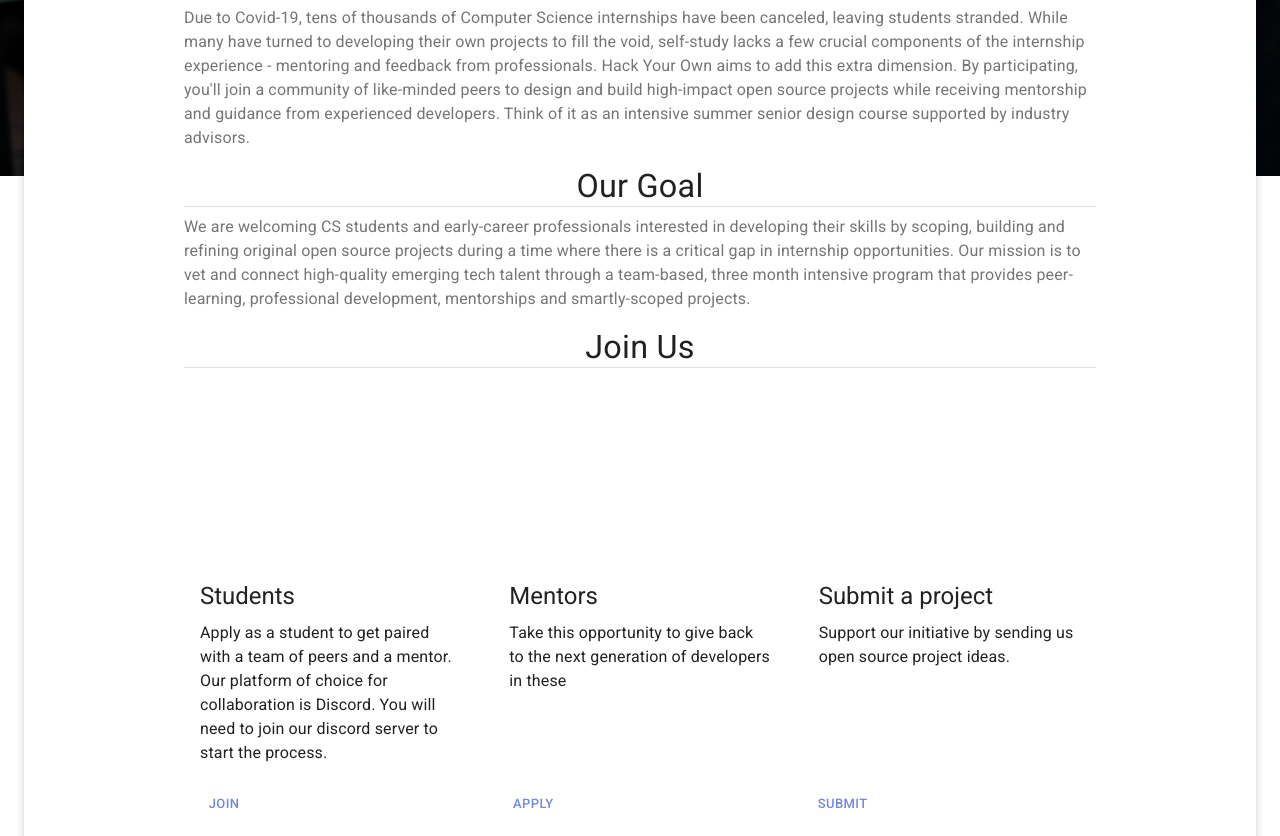
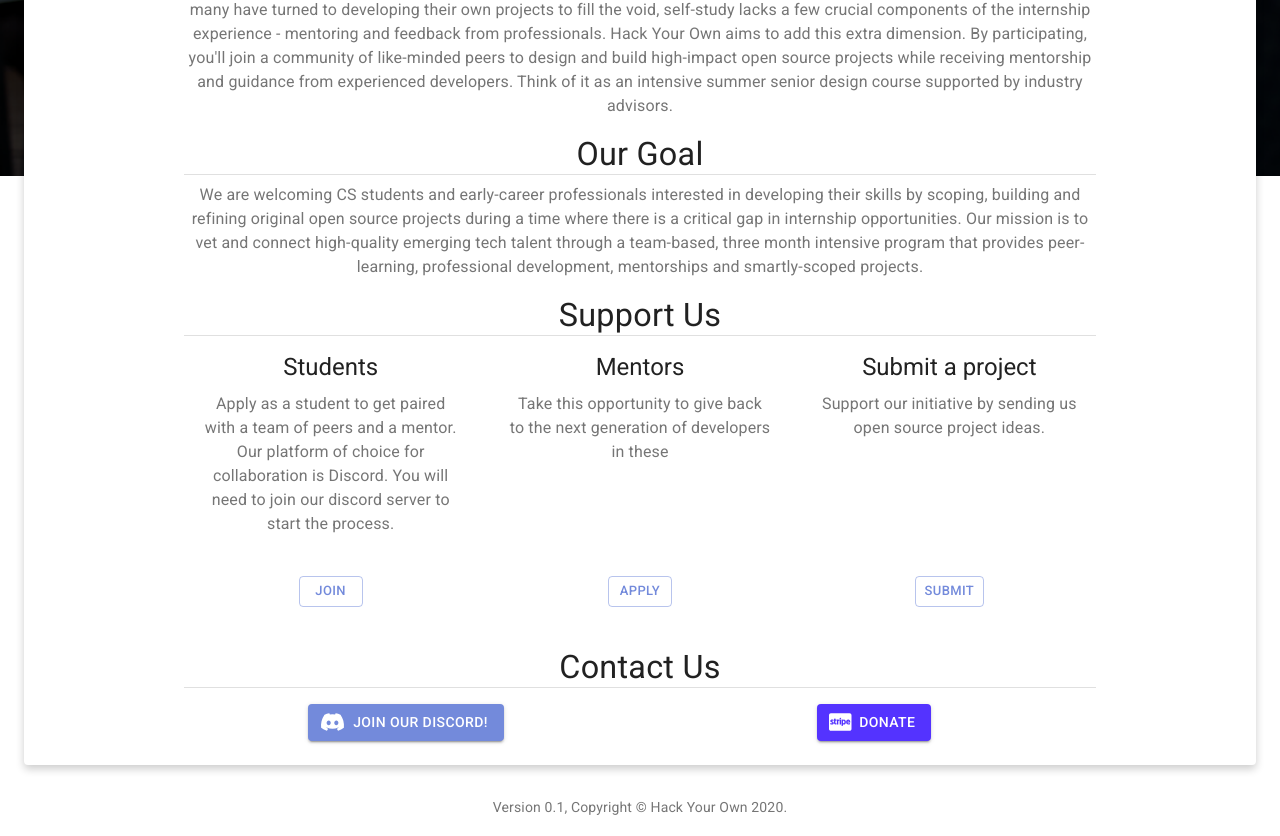
Before and after one commit to syntheticproduct/HackYourOwn, a Next.js app: page / in a window 1280 px wide. Shown: the part 424-1260 px from the top of the page. Built offline with nearby package versions, Linux system fonts and the light colour scheme.

Commit message:
Centered Text+hoever effect of cards+donate button

```diff
--- a/componets/cards.js
+++ b/componets/cards.js
@@ -2,7 +2,6 @@ import Button from "@material-ui/core/Button";
 import Card from "@material-ui/core/Card";
 import CardActions from "@material-ui/core/CardActions";
 import CardContent from "@material-ui/core/CardContent";
-import CardMedia from "@material-ui/core/CardMedia";
 import Grid from "@material-ui/core/Grid";
 import Typography from "@material-ui/core/Typography";
 import { makeStyles } from "@material-ui/core/styles";
@@ -10,7 +9,7 @@ import Container from "@material-ui/core/Container";
 
 const useStyles = makeStyles((theme) => ({
   cardGrid: {
-    paddingTop: theme.spacing(4),
+    paddingTop: theme.spacing(0),
     paddingBottom: theme.spacing(4),
     paddingLeft: theme.spacing(0),
     paddingRight: theme.spacing(0),
@@ -30,6 +29,12 @@ const useStyles = makeStyles((theme) => ({
     display: "flex",
     flexDirection: "column",
     boxShadow: "0 0px 0px 0 rgba(0,0,0,0)",
+    justifyContent: "center",
+    alignItems: "center",
+    transition: "0.3s",
+    "&:hover": {
+      boxShadow: "0 8px 16px 0 rgba(0,0,0,0.2)",
+    },
   },
   cardMedia: {
     paddingTop: "56.25%", // 16:9
@@ -41,9 +46,8 @@ const useStyles = makeStyles((theme) => ({
     backgroundColor: theme.palette.background.paper,
     padding: theme.spacing(6),
   },
+
 }));
-
-const cards = [1, 2, 3];
 
 export default function Cards() {
   const classes = useStyles();
@@ -53,21 +57,29 @@ export default function Cards() {
       <Grid container spacing={2}>
         <Grid item xs={12} sm={6} md={4}>
           <Card className={classes.blankCard}>
-            <CardMedia
-              className={classes.cardMedia}
-              image=""
-              title="Students"
-            />
             <CardContent className={classes.cardContent}>
-              <Typography gutterBottom variant="h5" component="h2">
+              <Typography
+                gutterBottom
+                variant="h5"
+                component="h2"
+                align="center"
+              >
                 Students
               </Typography>
-              <Typography>
-              Apply as a student to get paired with a team of peers and a mentor. Our platform of choice for collaboration is Discord. You will need to join our discord server to start the process.
+              <Typography align="center" color="textSecondary" paragraph>
+                Apply as a student to get paired with a team of peers and a
+                mentor. Our platform of choice for collaboration is Discord. You
+                will need to join our discord server to start the process.
               </Typography>
             </CardContent>
             <CardActions>
-              <Button size="small" color="primary">
+              <Button
+                size="small"
+                color="primary"
+                target="_blank"
+                href="https://discord.gg/KNKdGGe"
+                variant="outlined"
+              >
                 Join
               </Button>
             </CardActions>
@@ -75,21 +87,28 @@ export default function Cards() {
         </Grid>
         <Grid item xs={12} sm={6} md={4}>
           <Card className={classes.blankCard}>
-            <CardMedia
-              className={classes.cardMedia}
-              image=""
-              title="Mentors"
-            />
             <CardContent className={classes.cardContent}>
-              <Typography gutterBottom variant="h5" component="h2">
+              <Typography
+                gutterBottom
+                variant="h5"
+                component="h2"
+                align="center"
+              >
                 Mentors
               </Typography>
-              <Typography>
-                Take this opportunity to give back to the next generation of developers in these
+              <Typography align="center" color="textSecondary" paragraph>
+                Take this opportunity to give back to the next generation of
+                developers in these
               </Typography>
             </CardContent>
             <CardActions>
-              <Button size="small" color="primary">
+              <Button
+                size="small"
+                color="primary"
+                target="_blank noopener noreferrer"
+                href="mailto:camille@hackyourown.org"
+                variant="outlined"
+              >
                 Apply
               </Button>
             </CardActions>
@@ -97,21 +116,27 @@ export default function Cards() {
         </Grid>
         <Grid item xs={12} sm={6} md={4}>
           <Card className={classes.blankCard}>
-            <CardMedia
-              className={classes.cardMedia}
-              image=""
-              title="Donors"
-            />
             <CardContent className={classes.cardContent}>
-              <Typography gutterBottom variant="h5" component="h2">
+              <Typography
+                gutterBottom
+                variant="h5"
+                component="h2"
+                align="center"
+              >
                 Submit a project
               </Typography>
-              <Typography>
+              <Typography align="center" color="textSecondary" paragraph>
                 Support our initiative by sending us open source project ideas.
               </Typography>
             </CardContent>
             <CardActions>
-              <Button size="small" color="primary">
+              <Button
+                size="small"
+                color="primary"
+                target="_blank noopener noreferrer"
+                href="mailto:project-idea@hackyourown.org"
+                variant="outlined"
+              >
                 Submit
               </Button>
             </CardActions>
@@ -126,7 +151,7 @@ export function BigCard({ children }) {
   const classes = useStyles();
   return (
     <Container className={classes.cardGrid} maxWidth="lg">
-      <Card className={classes.card} raised="true">
+      <Card className={classes.card} raised>
         <CardContent className={classes.cardContent}>{children}</CardContent>
       </Card>
     </Container>
--- a/src/Copyright.js
+++ b/src/Copyright.js
@@ -4,7 +4,7 @@ import Typography from '@material-ui/core/Typography';
 export default function Copyright() {
   return (
     <Typography variant="body2" color="textSecondary" align="center">
-      {'Copyright © Hack Your Own '}
+      {'Version 0.1, Copyright © Hack Your Own '}
       {new Date().getFullYear()}
       {'.'}
     </Typography>
--- a/src/body.js
+++ b/src/body.js
@@ -7,11 +7,17 @@ import Container from "@material-ui/core/Container";
 import Button from "@material-ui/core/Button";
 import Grid from "@material-ui/core/Grid";
 import { FontAwesomeIcon } from "@fortawesome/react-fontawesome";
-import { faDiscord } from "@fortawesome/free-brands-svg-icons";
+import { faDiscord, faCcStripe } from "@fortawesome/free-brands-svg-icons";
 
 const useStyles = makeStyles((theme) => ({
   padding1: {
     padding: theme.spacing(1, 0, 0),
+  },
+  center: {
+    textAlign: "center",
+  },
+  orange: {
+    backgroundColor: "#5433FF",
   },
 }));
 
@@ -28,10 +34,17 @@ export default function Body() {
         color="textSecondary"
         paragraph
         className={classes.padding1}
+        align="center"
       >
-        Due to Covid-19, tens of thousands of Computer Science internships have been canceled, leaving students stranded. While many have turned to developing their own projects to fill the void, self-study  lacks a few crucial components of the internship experience - mentoring and feedback from professionals. Hack Your Own aims to add this extra dimension.
-
-        By participating, you'll join a community of like-minded peers to design and build high-impact open source projects while receiving mentorship and guidance from experienced developers. Think of it as an intensive summer senior design course supported by industry advisors.
+        Due to Covid-19, tens of thousands of Computer Science internships have
+        been canceled, leaving students stranded. While many have turned to
+        developing their own projects to fill the void, self-study lacks a few
+        crucial components of the internship experience - mentoring and feedback
+        from professionals. Hack Your Own aims to add this extra dimension. By
+        participating, you'll join a community of like-minded peers to design
+        and build high-impact open source projects while receiving mentorship
+        and guidance from experienced developers. Think of it as an intensive
+        summer senior design course supported by industry advisors.
       </Typography>
       <Typography variant="h4" align="center">
         Our Goal
@@ -42,18 +55,18 @@ export default function Body() {
         color="textSecondary"
         paragraph
         className={classes.padding1}
+        align="center"
       >
-        We are welcoming CS students and early-career professionals
-        interested in developing their skills by scoping, building
-        and refining original open source projects during a time
-         where there is a critical gap in internship opportunities.
-         Our mission is to vet and connect high-quality emerging tech
-         talent through a team-based, three month intensive program
-          that provides peer-learning, professional development,
-          mentorships and smartly-scoped projects.
+        We are welcoming CS students and early-career professionals interested
+        in developing their skills by scoping, building and refining original
+        open source projects during a time where there is a critical gap in
+        internship opportunities. Our mission is to vet and connect high-quality
+        emerging tech talent through a team-based, three month intensive program
+        that provides peer-learning, professional development, mentorships and
+        smartly-scoped projects.
       </Typography>
       <Typography variant="h4" align="center">
-        Join Us
+        Support Us
       </Typography>
       <Divider />
       <Cards />
@@ -61,7 +74,16 @@ export default function Body() {
         Contact Us
       </Typography>
       <Divider />
-      <Grid container justify="center" className={classes.padding1}>
+      <div className={classes.padding1} />
+      <Grid
+        container
+        spacing={3}
+        alignItems="center"
+        justify="center"
+        direction="row"
+        className={classes.padding1}
+      >
+        <Grid item xs={12} sm={6} className={classes.center}>
           <Button
             variant="contained"
             color="primary"
@@ -72,6 +94,19 @@ export default function Body() {
             Join our Discord!
           </Button>
         </Grid>
+        <Grid item xs={12} sm={6} className={classes.center}>
+          <Button
+            variant="contained"
+            color="primary"
+            startIcon={<FontAwesomeIcon icon={faCcStripe} />}
+            target="_blank"
+            href="#"
+            className={classes.orange}
+          >
+            Donate
+          </Button>
+        </Grid>
+      </Grid>
     </Container>
   );
 }
```
Lines whose indentation alone changed are shown as unchanged.
